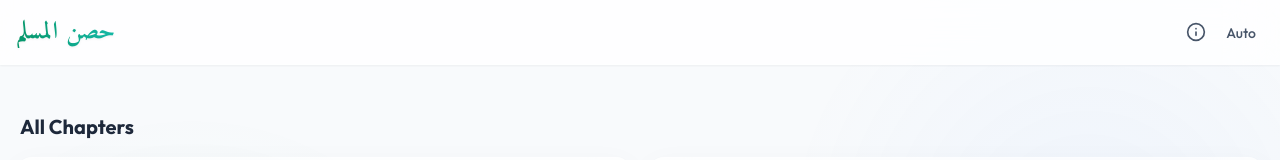
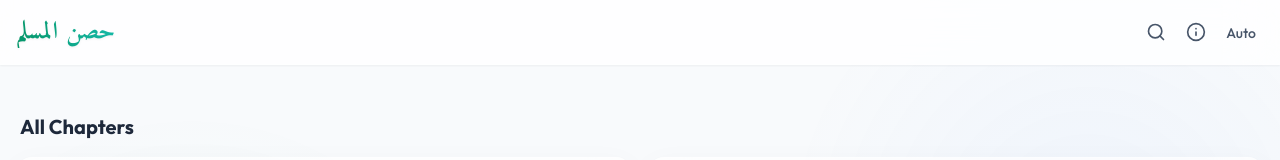
Before and after one commit to mycontribusion/hisn, a React (Vite) app: page / in a window 1280 px wide. Shown: the top 160 px of the page. Built offline with nearby package versions, Linux system fonts and the light colour scheme.

Commit message:
search festure

```diff
--- a/src/App.tsx
+++ b/src/App.tsx
@@ -5,6 +5,7 @@ import Layout from './components/Layout'
 import Home from './pages/Home'
 import Dua from './pages/Dua'
 import Bookmarks from './pages/Bookmarks'
+import Search from './pages/Search'
 
 function App() {
   return (
@@ -15,6 +16,7 @@ function App() {
             <Route path="/" element={<Home />} />
             <Route path="/dua/:duaIndex" element={<Dua />} />
             <Route path="/bookmarks" element={<Bookmarks />} />
+            <Route path="/search" element={<Search />} />
           </Routes>
         </Layout>
       </UserProgressProvider>
--- a/src/components/Layout.tsx
+++ b/src/components/Layout.tsx
@@ -1,6 +1,6 @@
 import { ReactNode, useState } from 'react'
 import { Link, useLocation } from 'react-router-dom'
-import { Home, Bookmark, Info, Moon, Sun, X } from 'lucide-react'
+import { Home, Bookmark, Info, Moon, Sun, X, Search } from 'lucide-react'
 import { useTheme } from '../context/ThemeContext'
 import { Theme } from '../types'
 
@@ -28,6 +28,13 @@ export default function Layout({ children }: { children: ReactNode }) {
             <Link to="/">حصن المسلم</Link>
           </h1>
           <div className="flex items-center gap-1">
+            <Link
+              to="/search"
+              className="p-2 rounded-full text-slate-600 dark:text-slate-300 hover:bg-slate-100 dark:hover:bg-slate-800 transition-colors"
+              aria-label="Search"
+            >
+              <Search size={20} />
+            </Link>
             <button
               onClick={() => setShowAbout(true)}
               className="p-2 rounded-full text-slate-600 dark:text-slate-300 hover:bg-slate-100 dark:hover:bg-slate-800 transition-colors"
```
Also changed, not shown: 4 other files (tests, documents, lock files or other folders).
